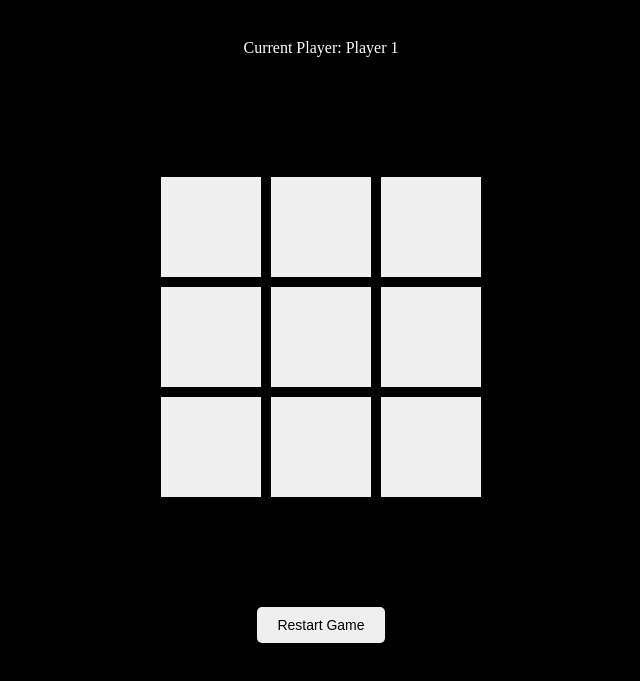
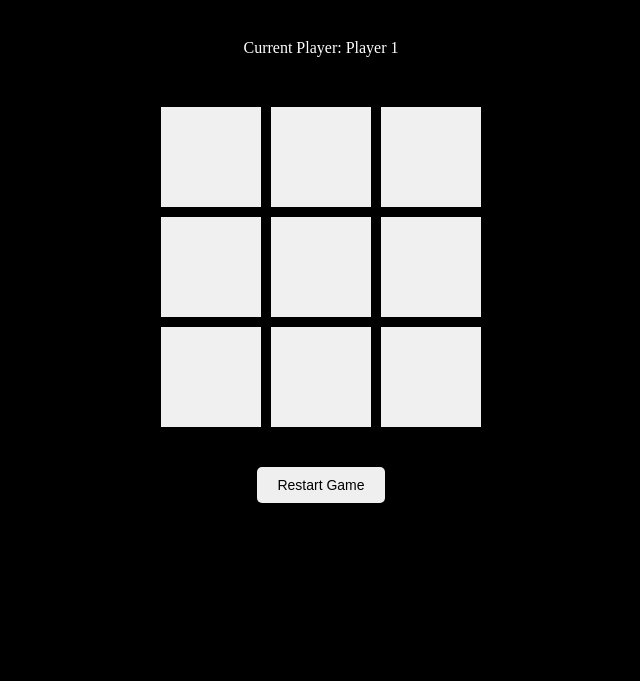
Before and after one commit to adeyemiadekunle/Tic_Tac_Toe, a website: page index.html in a window 1280 px wide. Shown: the part 69-750 px from the top of the page, without its empty margins (319-959 px from the left). Drawn offline with Linux system fonts and the light colour scheme.

Commit message:
update css

```diff
--- a/style.css
+++ b/style.css
@@ -23,7 +23,7 @@ body {
   align-content: center;
   width: 320px; /* Adjust width as needed */
   margin: 0 auto; /* Center the board horizontally */
-  margin-top: 100px;
+  margin-top: 30px;
 }
 
 /* Style individual cells */
@@ -48,7 +48,7 @@ body {
 .reset {
   display: flex;
   justify-content: center;
-  margin-top: 100px;
+  margin-top: 30px;
   padding: 10px;
 }
 
```
